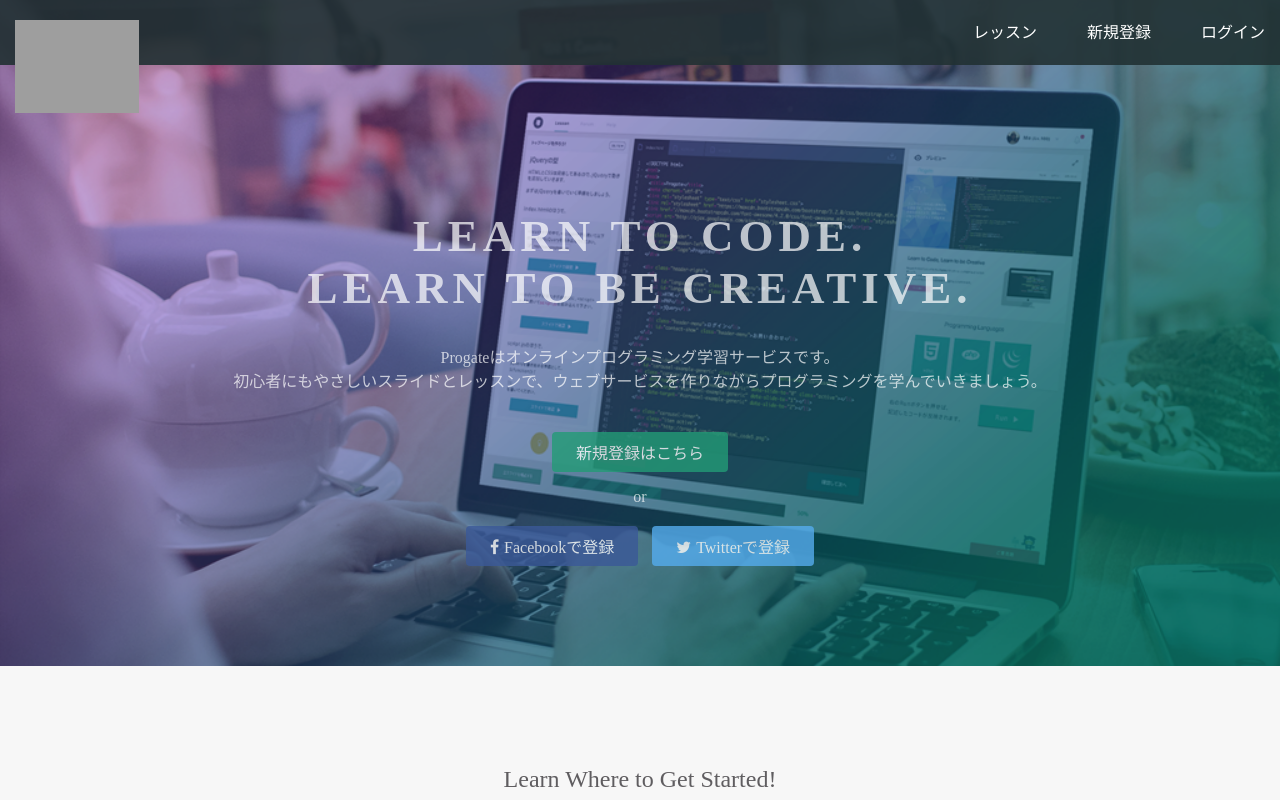
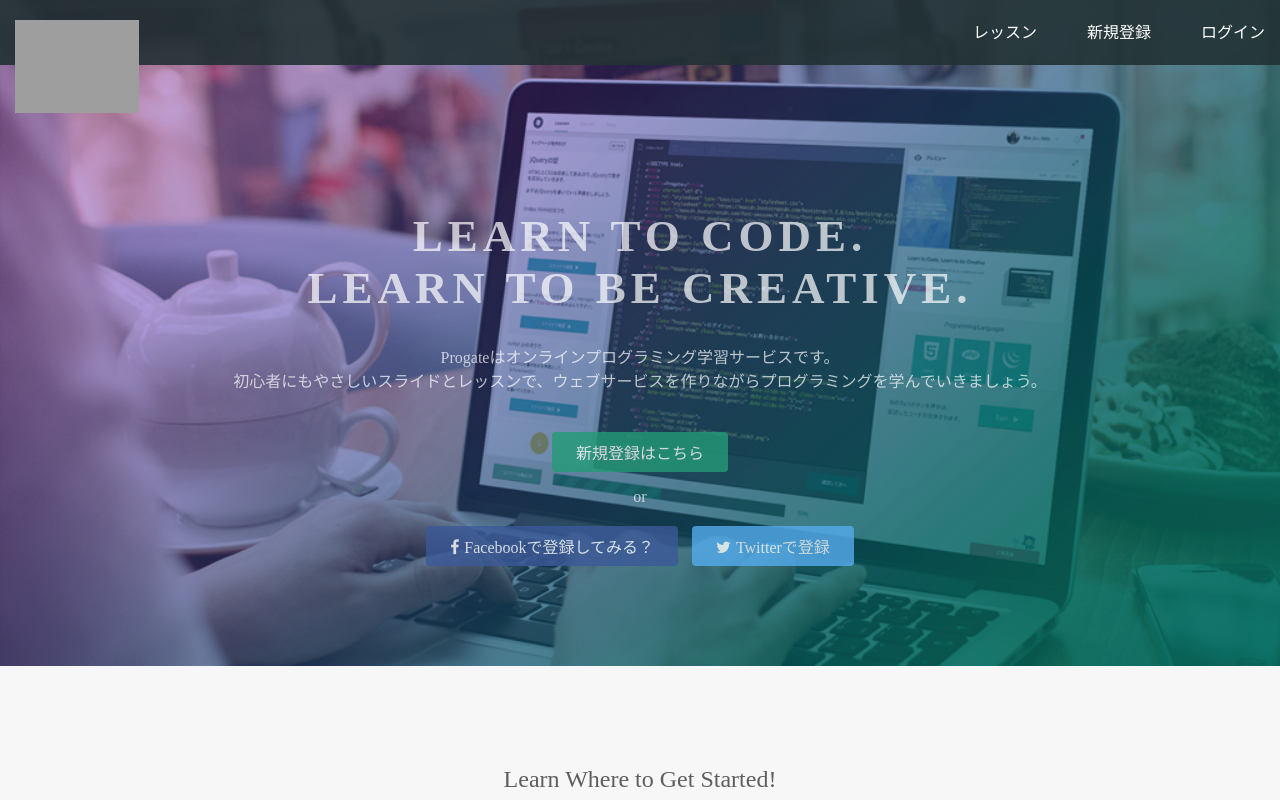
Before and after one commit to tushiro618/tushiro618..github.io, a plain HTML site: page index.html in a window 1280 px wide. Shown: the top 800 px of the page. Drawn offline with Linux system fonts and the light colour scheme; grey boxes are pictures that could not be loaded.

Commit message:
Update index.html

```diff
--- a/index.html
+++ b/index.html
@@ -28,7 +28,7 @@
       <div class="btn-wrapper">
         <a href="#" class="btn signup">新規登録はこちら</a>
         <p>or</p>
-        <a href="#" class="btn facebook"><span class="fa fa-facebook"></span>Facebookで登録</a>
+        <a href="#" class="btn facebook"><span class="fa fa-facebook"></span>Facebookで登録してみる？</a>
         <a href="#" class="btn twitter"><span class="fa fa-twitter"></span>Twitterで登録</a>
       </div>
     </div>
```
